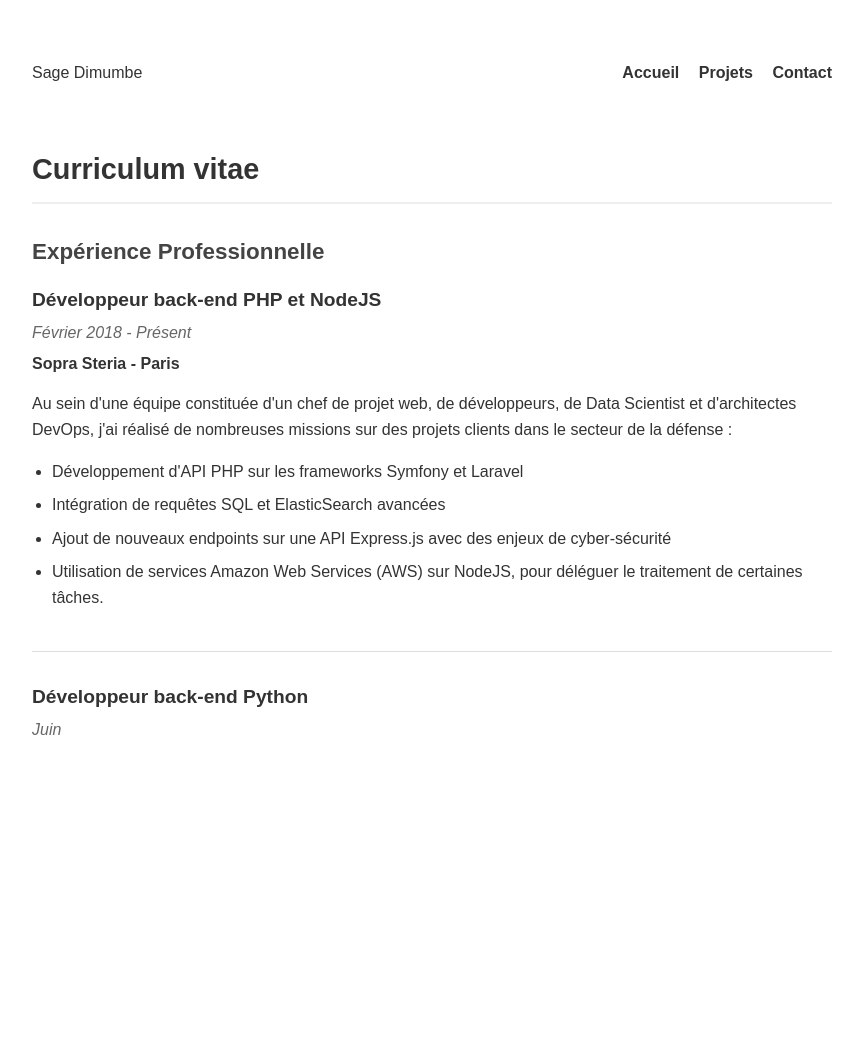
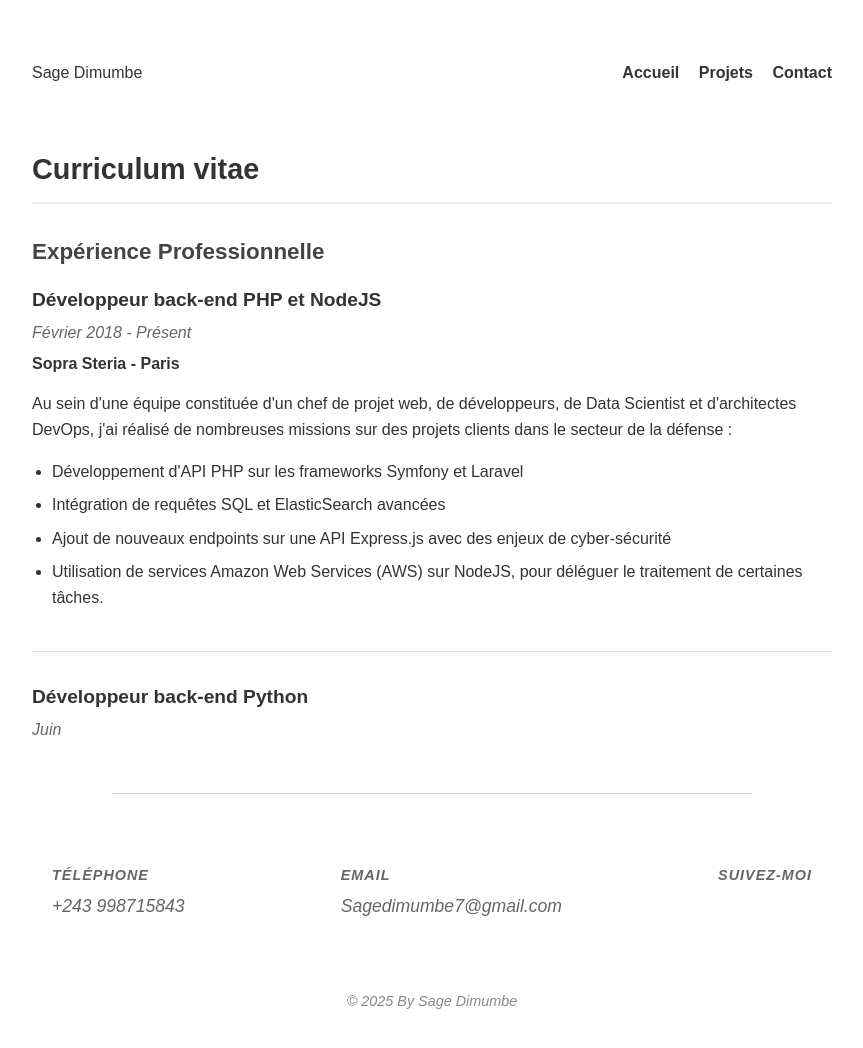
Before and after one commit to kadea-academy-learners/Portfolio-sage, a plain HTML site: page cv.html in a window 1280 px wide. Shown: the whole page, without its empty margins (208-1071 px from the left). Before the commit the page ends 823 px from the top, so only its background shows below. Drawn offline with Linux system fonts and the light colour scheme.

Commit message:
bas de page

```diff
--- a/cv-style.css
+++ b/cv-style.css
@@ -91,3 +91,57 @@ hr {
 strong {
     color: #222;
 }
+
+
+.divider {
+    border-top: 1px solid #ccc;
+    margin: 50px auto;
+    width: 80%;
+}
+
+.contact-container {
+    max-width: 1000px;
+    margin: 20px auto;
+    padding: 20px;
+    display: flex;
+    flex-wrap: wrap;
+    justify-content: space-between;
+}
+
+.contact-item {
+    margin-bottom: 20px;
+
+}
+
+.contact-label {
+    font-weight: bold;
+    display: block;
+    margin-bottom: 5px;
+    text-transform: uppercase;
+    font-size: 0.9rem;
+    letter-spacing: 1px;
+    color: #666;
+}
+
+.contact-value {
+    font-size: 1.1rem;
+}
+
+.social-icons {
+    display: flex;
+    gap: 15px;
+    margin-top: 10px;
+}
+
+.social-icons a {
+    color: #333;
+    font-size: 1.5rem;
+}
+
+.copyright {
+    width: 100%;
+    margin-top: 50px;
+    text-align: center;
+    font-size: 0.9rem;
+    color: #888;
+}
--- a/cv.html
+++ b/cv.html
@@ -45,5 +45,36 @@
         <div class="job-title">Développeur back-end Python</div>
         <div class="job-period">Juin
 
+
+
+
+
+            <div class="divider"></div>
+
+            <div class="contact-container">
+                <div class="contact-item">
+                    <span class="contact-label">Téléphone</span>
+                    <span class="contact-value">+243 998715843</span>
+                </div>
+
+                <div class="contact-item">
+                    <span class="contact-label">Email</span>
+                    <span class="contact-value">Sagedimumbe7@gmail.com</span>
+                </div>
+
+                <div class="contact-item social">
+                    <span class="contact-label">Suivez-moi</span>
+                    <div class="social-icons">
+                        <a href="#"><i class="fab fa-linkedin"></i></a>
+                        <a href="#"><i class="fab fa-github"></i></a>
+                        <a href="#"><i class="fab fa-twitter"></i></a>
+                    </div>
+                </div>
+
+                <div class="copyright">
+                    © 2025 By Sage Dimumbe
+                </div>
+            </div>
+
 </body>
 </html>
```
